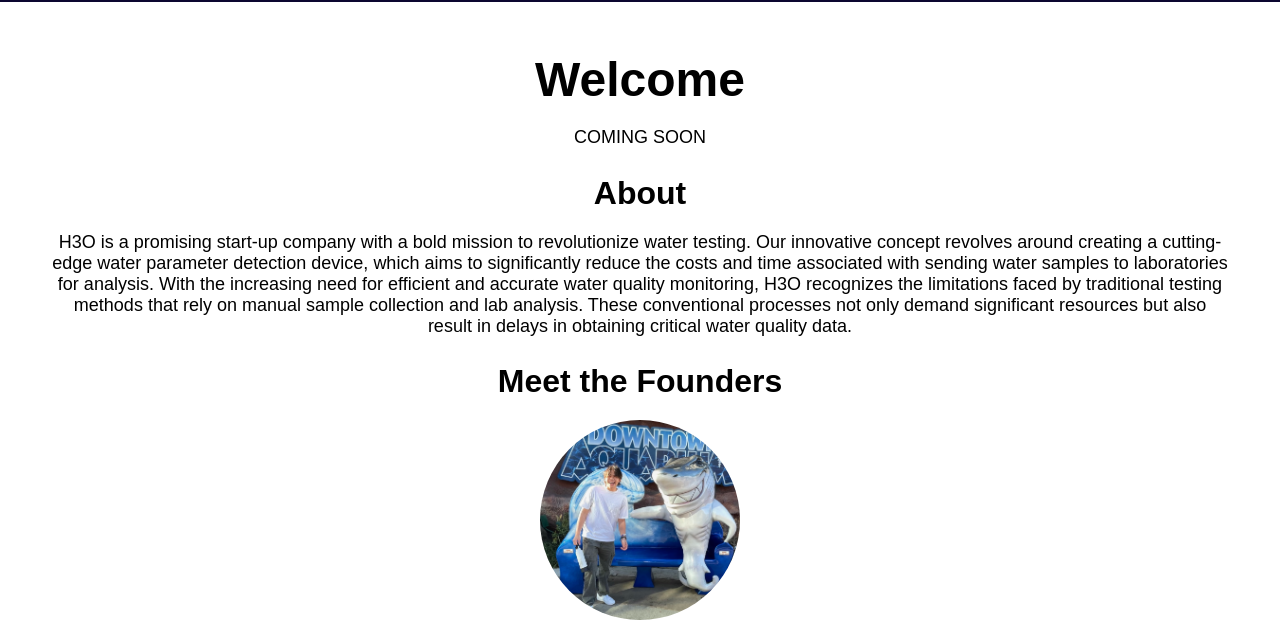
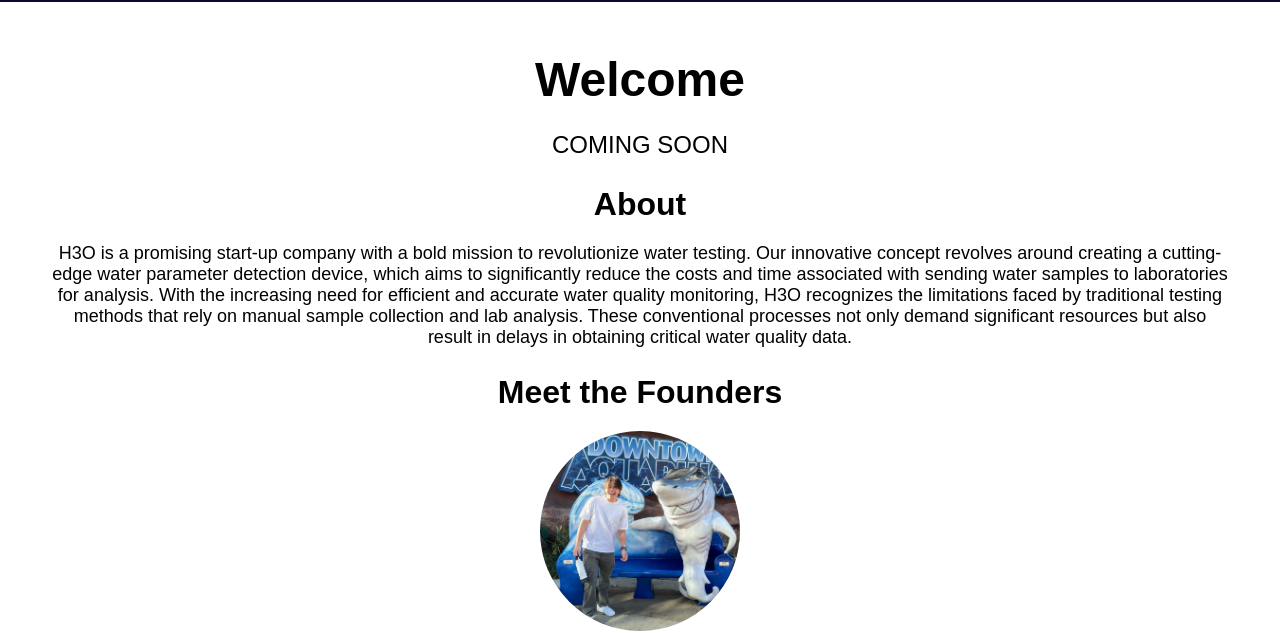
Before and after one commit to zekedomz/h30-spectra, a plain HTML site: page index.html in a window 1280 px wide. Shown: the part 202-835 px from the top of the page. Drawn offline with Linux system fonts and the light colour scheme.

Commit message:
HTML and CSS

```diff
--- a/assets/style.css
+++ b/assets/style.css
@@ -84,3 +84,7 @@ a {
 a:hover {
   text-decoration: underline;
 }
+
+.coming-soon {
+  font-size: 24px; /* Adjust the font size as needed */
+}
--- a/index.html
+++ b/index.html
@@ -20,7 +20,7 @@
 
   <div class="content">
     <h1>Welcome</h1>
-    <p>COMING SOON</p>
+    <p class="coming-soon">COMING SOON</p>
 
     <h2 id="about">About</h2>
     <p>H3O is a promising start-up company with a bold mission to revolutionize water testing.
```
